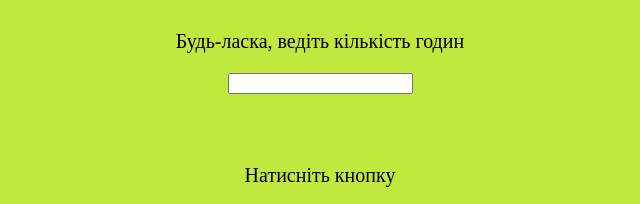
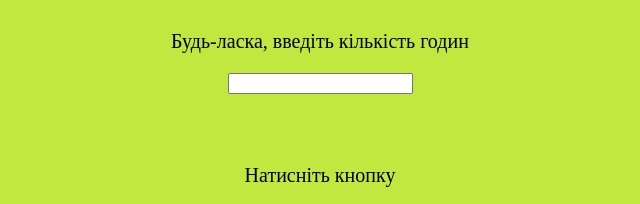
Before and after one commit to MartaMalovana/hours, a plain HTML site: page index.html in a window 1280 px wide. Shown: the top 204 px of the page, 320-960 px from the left. Drawn offline with Linux system fonts and the light colour scheme.

Commit message:
Update index.html

```diff
--- a/index.html
+++ b/index.html
@@ -9,7 +9,7 @@
 </head>
 <body>
     <form action="hours">
-        <label for="hours">Будь-ласка, ведіть кількість годин</label>
+        <label for="hours">Будь-ласка, введіть кількість годин</label>
         <input type="text" id="hours" required pattern="[0-9]{0,999}"  title="Лише цифри"/>
         <p>Натисніть кнопку</p>
         <button type="submit">Перерахувати у секунди</button>
```
